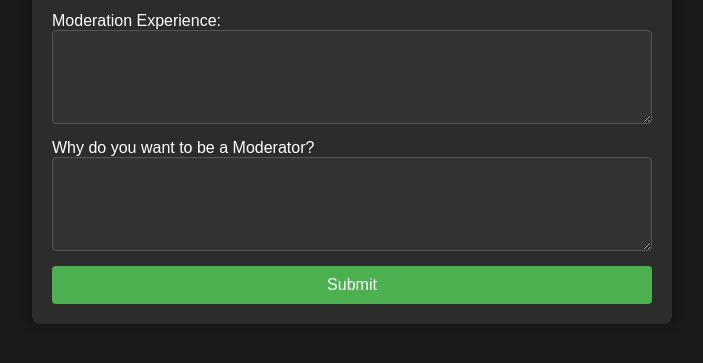
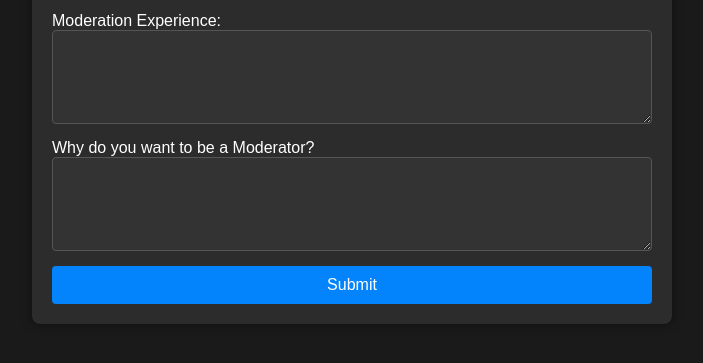
Before and after one commit to AlemDevCo/devconnectmod, a plain HTML site: page index.html in a window 1280 px wide. Shown: the part 211-574 px from the top of the page, without its empty margins (288-991 px from the left). Drawn offline with Linux system fonts and the light colour scheme.

Commit message:
Update styles.css

```diff
--- a/styles.css
+++ b/styles.css
@@ -37,7 +37,7 @@ input, textarea {
 button {
     padding: 10px;
     font-size: 16px;
-    background-color: #4CAF50;
+    background-color: #0384fc;
     color: #fff;
     border: none;
     border-radius: 4px;
```
